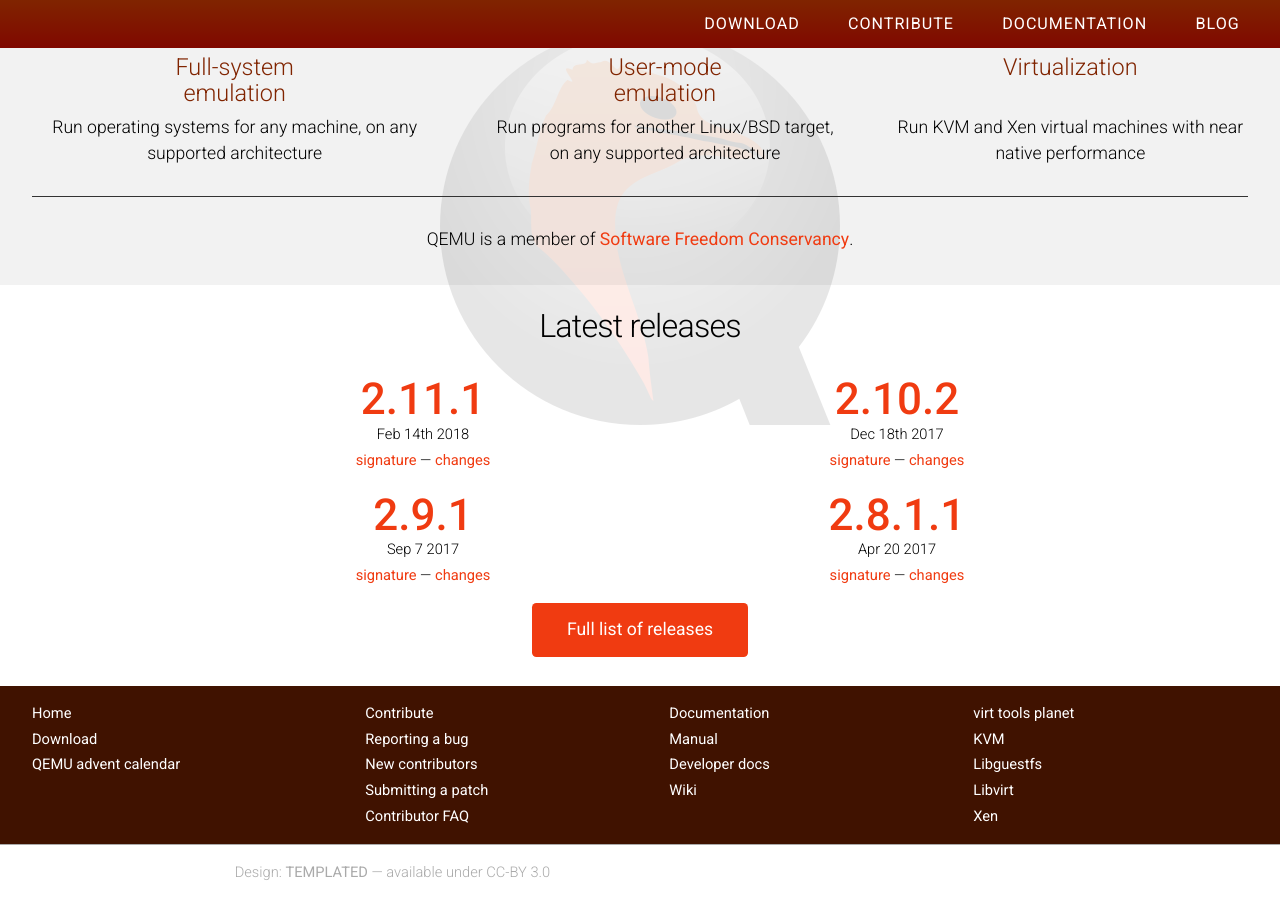
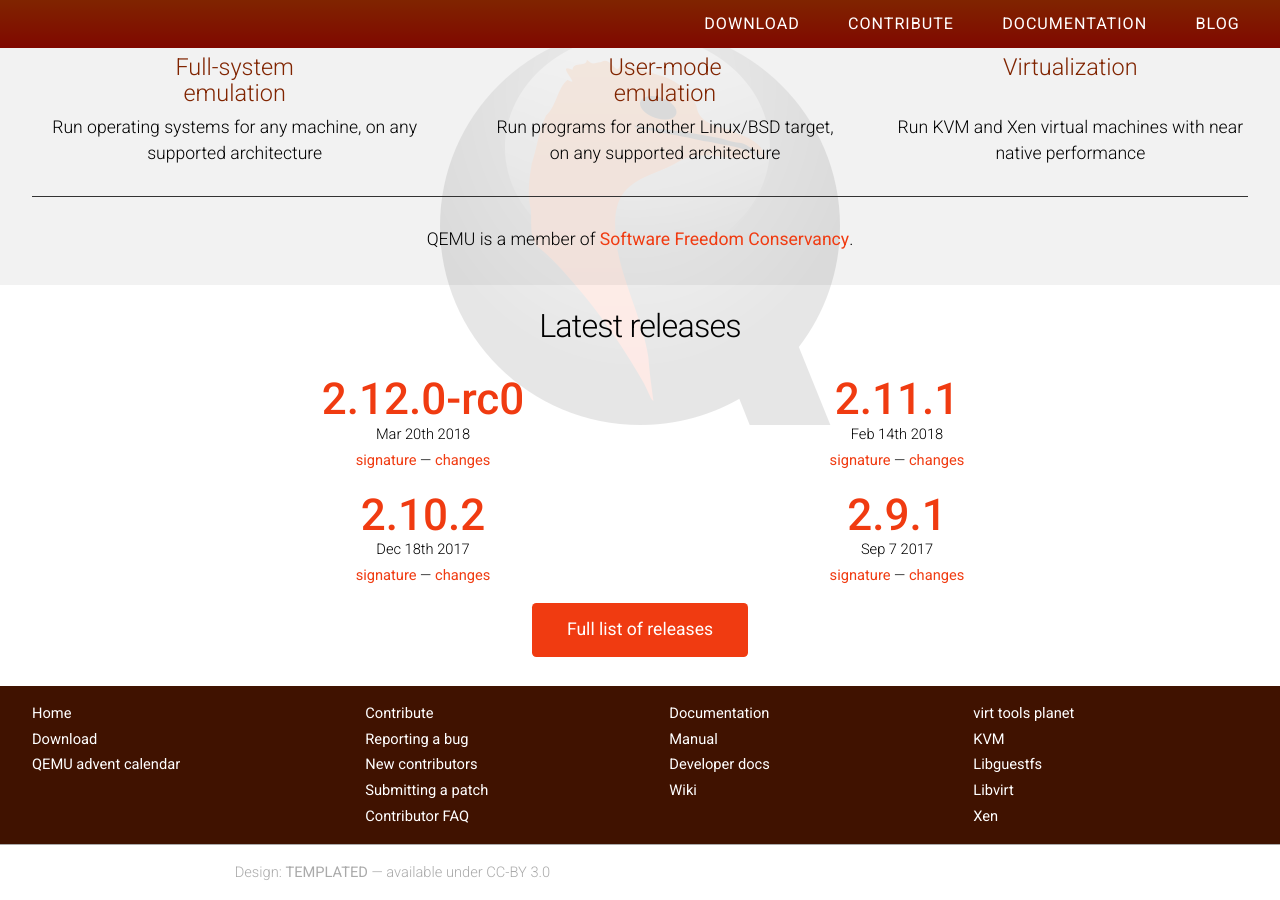
Before and after one commit to qemu/qemu-web, a Jekyll site: the page built from index.html, in a window 1280 px wide and 900 px high, scrolled down 685 px. Built offline with Jekyll 4.4.1, drawn with Linux system fonts in a browser that asks for light colours; nearby versions of some CDN libraries.

Commit message:
add v2.12.0-rc0

```diff
--- a/_data/releases.yml
+++ b/_data/releases.yml
@@ -1,3 +1,6 @@
+- branch: "2.12"
+  patch: 0-rc0
+  date: "Mar 20th 2018"
 - branch: "2.11"
   patch: 1
   date: "Feb 14th 2018"
```
